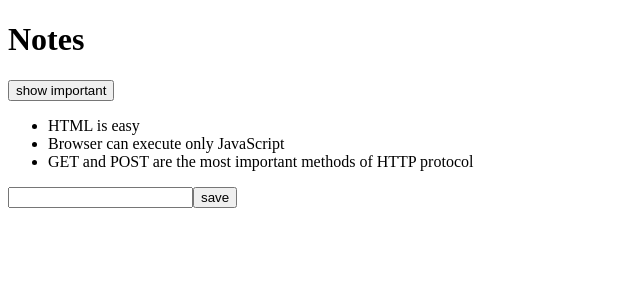
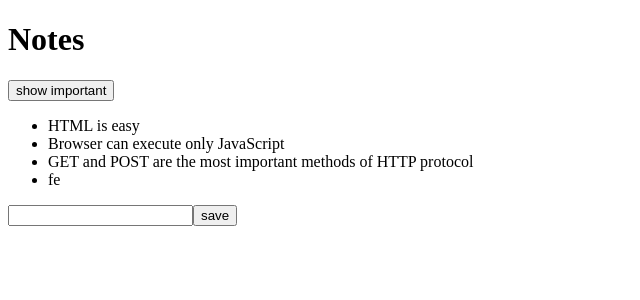
Before and after one commit to SigurdIsGood/notes-app, a React (Create React App) app: page / in a window 1280 px wide. Shown: the top 300 px of the page, without its empty margins (0-640 px from the left). Built offline with nearby package versions, Linux system fonts and the light colour scheme; data requests are answered from the project's data file.

Commit message:
adds axios post to add notes to db.json

```diff
--- a/db.json
+++ b/db.json
@@ -17,6 +17,12 @@
       "content": "GET and POST are the most important methods of HTTP protocol",
       "date": "2022-1-17T19:20:14.298Z",
       "important": true
+    },
+    {
+      "content": "fe",
+      "date": "2022-10-20T05:42:39.751Z",
+      "important": true,
+      "id": 4
     }
   ]
 }
--- a/src/App.js
+++ b/src/App.js
@@ -19,13 +19,16 @@ const App = () => {
     event.preventDefault()
     const noteObject = {
       content: newNote,
-      date: new Date().toISOString(),
+      date: new Date(),
       important: Math.random() < 0.5,
-      id: notes.length + 1,
     }
 
-    setNotes(notes.concat(noteObject))
-    setNewNote('')
+    axios
+      .post('http://localhost:3001/notes', noteObject)
+      .then(response => {
+        setNotes(notes.concat(response.data))
+        setNewNote('')
+      })
   }
 
   const handleNoteChange = (event) => {
```
